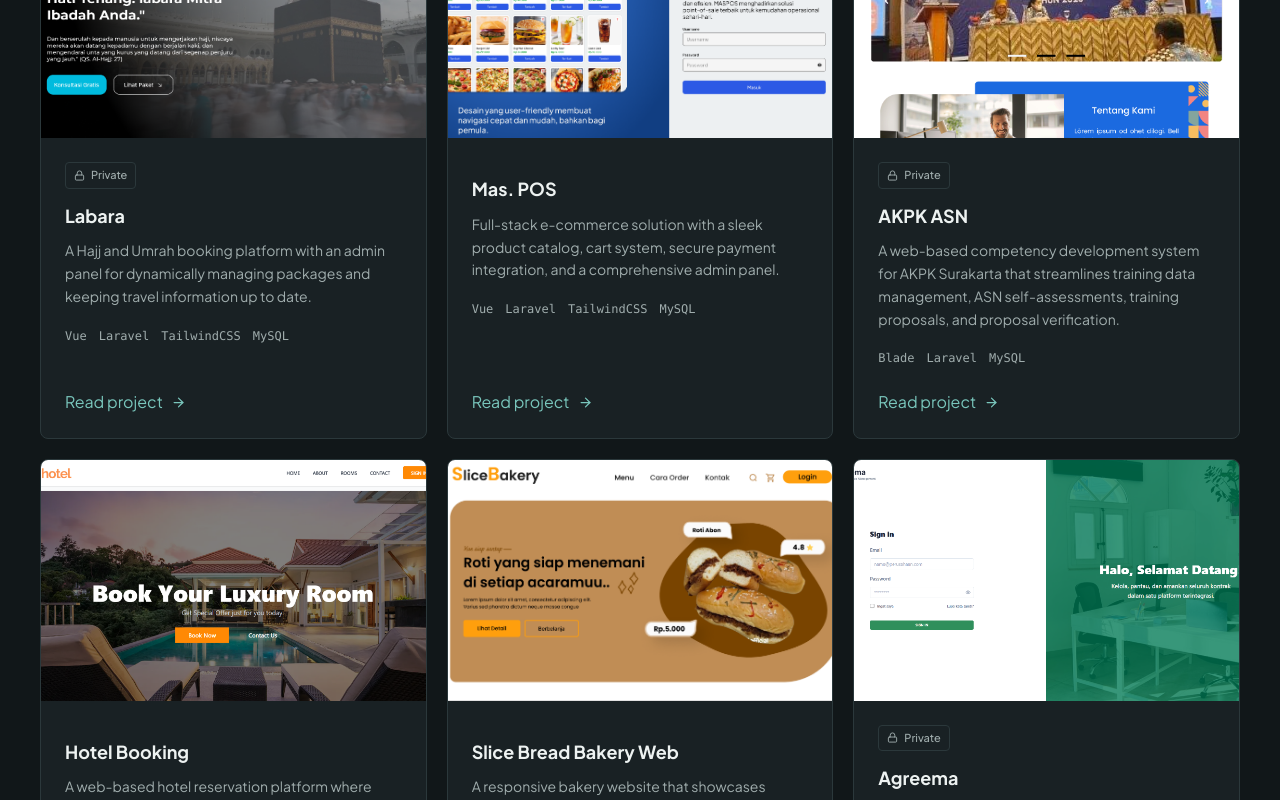
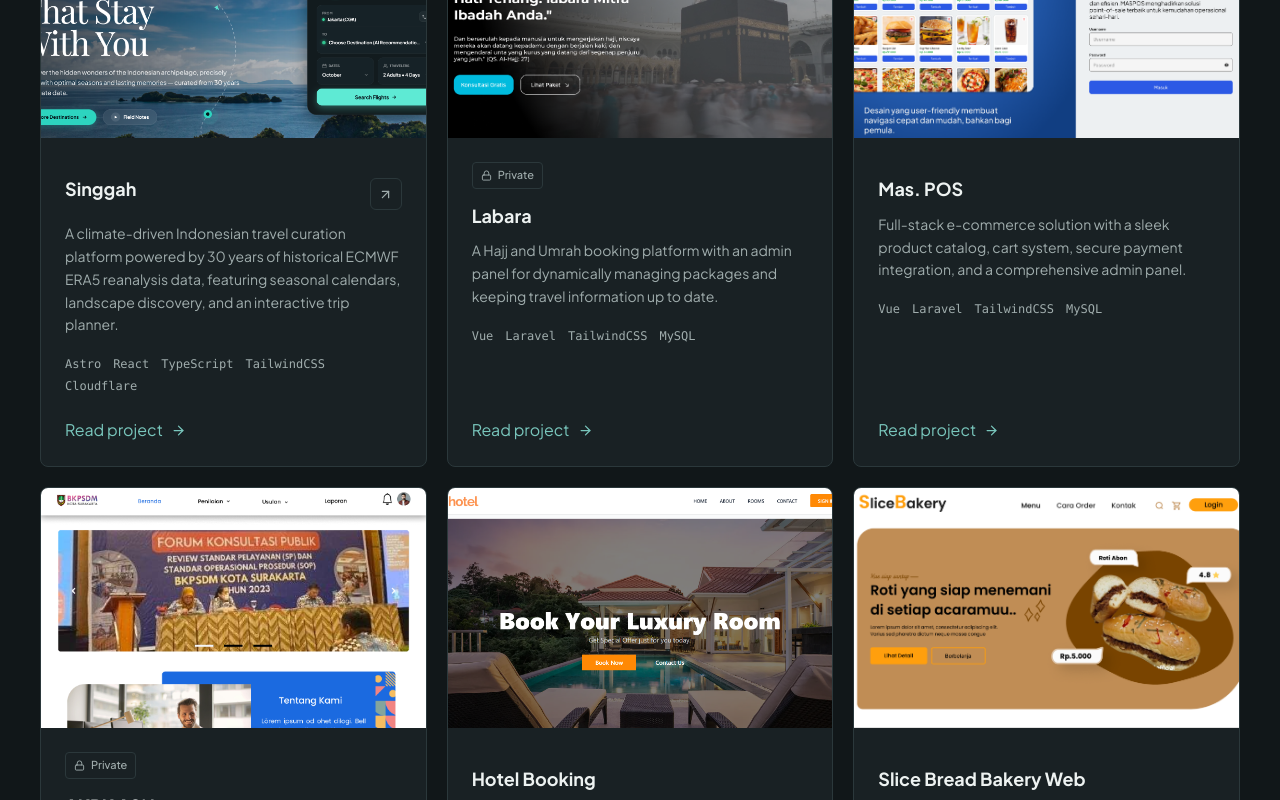
Before and after one commit to NaufalDsp/portoflio-nds, a React (Vite) app: page / in a window 1280 px wide. Shown: the part 1580-2380 px from the top of the page. Built offline with nearby package versions, Linux system fonts and the light colour scheme; no server answers.

Commit message:
feat(projects): add singgah project in list projects porto

```diff
--- a/src/app/data/projects.ts
+++ b/src/app/data/projects.ts
@@ -39,6 +39,32 @@ export const PROJECTS: Project[] = [
   },
   {
     id: 2,
+    title: "Singgah",
+    description:
+      "A climate-driven Indonesian travel curation platform powered by 30 years of historical ECMWF ERA5 reanalysis data, featuring seasonal calendars, landscape discovery, and an interactive trip planner.",
+    image: getProjectImage("singgah"),
+    technologies: [
+      { name: "Astro", color: TECHNOLOGY_COLORS.Astro },
+      { name: "React", color: TECHNOLOGY_COLORS.React },
+      { name: "TypeScript", color: TECHNOLOGY_COLORS.TypeScript },
+      { name: "TailwindCSS", color: TECHNOLOGY_COLORS.TailwindCSS },
+      { name: "Cloudflare", color: TECHNOLOGY_COLORS.Cloudflare },
+    ],
+    links: {
+      live: "https://singgah.naufaldsp.workers.dev/",
+    },
+    featured: false,
+    caseStudy: {
+      role: "Full-stack Developer & Designer",
+      contributions: [
+        "Built a high-performance SSG travel platform using Astro Islands architecture and React for interactive components like the Trip Planner.",
+        "Engineered objective seasonal destination scoring powered by 30-year historical ECMWF ERA5 climate reanalysis data.",
+        "Integrated Hono API routing and full-site edge deployment on Cloudflare Workers within a typed pnpm monorepo.",
+      ],
+    },
+  },
+  {
+    id: 3,
     title: "Labara",
     description:
       "A Hajj and Umrah booking platform with an admin panel for dynamically managing packages and keeping travel information up to date.",
@@ -53,7 +79,7 @@ export const PROJECTS: Project[] = [
     featured: false,
   },
   {
-    id: 3,
+    id: 4,
     title: "Mas. POS",
     description:
       "Full-stack e-commerce solution with a sleek product catalog, cart system, secure payment integration, and a comprehensive admin panel.",
@@ -68,7 +94,7 @@ export const PROJECTS: Project[] = [
     featured: false,
   },
   {
-    id: 4,
+    id: 5,
     title: "AKPK ASN",
     description:
       "A web-based competency development system for AKPK Surakarta that streamlines training data management, ASN self-assessments, training proposals, and proposal verification.",
@@ -90,7 +116,7 @@ export const PROJECTS: Project[] = [
     },
   },
   {
-    id: 5,
+    id: 6,
     title: "Hotel Booking",
     description:
       "A web-based hotel reservation platform where users can browse rooms, check availability, and manage bookings through a responsive interface.",
@@ -105,7 +131,7 @@ export const PROJECTS: Project[] = [
     featured: false,
   },
   {
-    id: 6,
+    id: 7,
     title: "Slice Bread Bakery Web",
     description:
       "A responsive bakery website that showcases products, store information, and a simple ordering experience for customers.",
@@ -120,7 +146,7 @@ export const PROJECTS: Project[] = [
     featured: false,
   },
   {
-    id: 7,
+    id: 8,
     title: "Agreema",
     description:
       "A digital contract management system for creating, tracking, renewing, and organizing contracts in one centralized platform.",
@@ -143,7 +169,7 @@ export const PROJECTS: Project[] = [
     },
   },
   {
-    id: 8,
+    id: 9,
     title: "Nexora Space",
     description:
       "A responsive company profile website for a renovation and interior design company, showcasing its services, projects, and brand identity.",
@@ -159,7 +185,7 @@ export const PROJECTS: Project[] = [
     featured: false,
   },
   {
-    id: 9,
+    id: 10,
     title: "VidDrop",
     description:
       "A TikTok video downloader that lets users quickly save content in MP4 video or MP3 audio formats through a clean, responsive interface.",
--- a/src/app/data/technologies.ts
+++ b/src/app/data/technologies.ts
@@ -3,6 +3,7 @@ import type { IconType } from "react-icons";
 import {
   SiAstro,
   SiCanva,
+  SiCloudflare,
   SiCoreldraw,
   SiDocker,
   SiFigma,
@@ -58,6 +59,8 @@ export const TECHNOLOGY_COLORS = {
   Astro: "#FF5D01",
   Supabase: "#3ECF8E",
   Canva: "#00C4CC",
+  Cloudflare: "#F38020",
+  Hono: "#E36002",
   CorelDRAW: "#00A389",
   CapCut: "#00F2FE",
 } as const;
@@ -118,6 +121,11 @@ export const TECHNOLOGY_GROUPS: TechnologyGroup[] = [
       { name: "Docker", icon: SiDocker, color: TECHNOLOGY_COLORS.Docker },
       { name: "Git", icon: SiGit, color: TECHNOLOGY_COLORS.Git },
       { name: "Prisma", icon: SiPrisma, color: TECHNOLOGY_COLORS.Prisma },
+      {
+        name: "Cloudflare",
+        icon: SiCloudflare,
+        color: TECHNOLOGY_COLORS.Cloudflare,
+      },
     ],
   },
   {
```
Also changed, not shown: src/assets/images/singgah.png (added).
